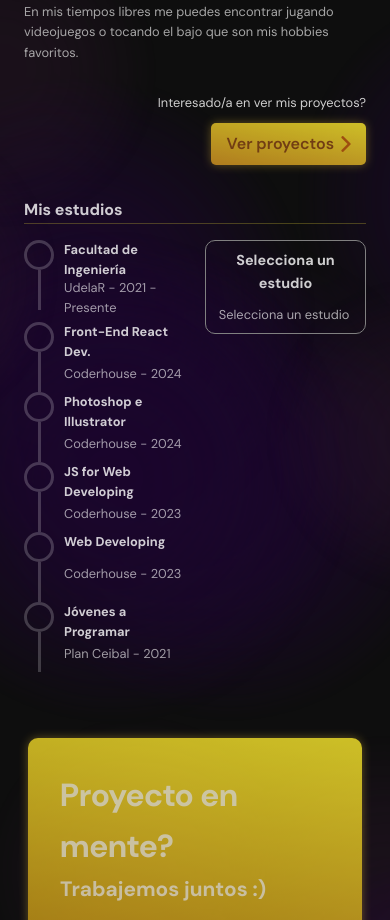
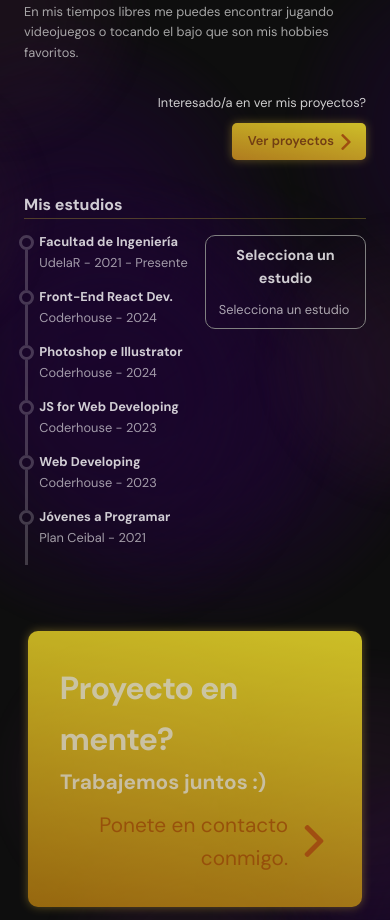
Before and after one commit to alandmmzz/Portfolio, a React (Vite) app in the folder my-portfolio/: page / in a window 390 px wide. Shown: the part 1248-2168 px from the top of the page. Built offline with nearby package versions, Linux system fonts and the light colour scheme.

Commit message:
responsive all page except hero and studies

```diff
--- a/my-portfolio/src/components/Contact/Contact.css
+++ b/my-portfolio/src/components/Contact/Contact.css
@@ -65,5 +65,9 @@
     }
     .contenedor:hover {
         transform: translateX(10px);
+        @media screen and (max-width: 700px) {
+            transform: none;
+
+        }
     }
 }
--- a/my-portfolio/src/components/NavBar/NavBar.css
+++ b/my-portfolio/src/components/NavBar/NavBar.css
@@ -38,6 +38,10 @@ header {
         font-size: 24px;
         color: #ffffff9c;
         transition: 0.4s;
+        @media screen and (max-width: 900px) {
+            font-size: 20px;
+
+        }
         &:hover {
             color: #ffffff;
         }
--- a/my-portfolio/src/components/Projects/Projects.css
+++ b/my-portfolio/src/components/Projects/Projects.css
@@ -1,5 +1,8 @@
 #proyectos {
     padding-top: 100px;
+    @media screen and (max-width: 800px) {
+        padding-top: 65px;
+    }
 }
 
 .grid-proyectos {
@@ -57,11 +60,19 @@
                     justify-content: center;
                     align-content: center;
                     flex-wrap: wrap;
-
                     img {
                         justify-self: center;
                         width: 32px;
                         height: 32px;
+                    }
+                    @media screen and (max-width: 600px) {
+                        border-radius: 5px;
+                        width: 30px;
+                        height: 30px;
+                            img {
+                                width: 16px;
+                                height: 16px;
+                        }
                     }
                 }
             }
@@ -78,6 +89,7 @@
         overflow-x: scroll;
         @media screen and (max-width: 600px) {
             height: auto;
+            padding: 0px;
         }
         .proyecto-image {
             border-radius: 10px;
--- a/my-portfolio/src/components/Services/Services.css
+++ b/my-portfolio/src/components/Services/Services.css
@@ -1,5 +1,8 @@
 #services {
     padding-top: 100px;
+    @media screen and (max-width: 800px) {
+        padding-top: 65px;
+    }
     .contenedor {
         display: flex;
         flex-wrap: wrap;
@@ -10,6 +13,7 @@
         }
         h2 {
             width: 100%;
+            margin-bottom: 6px;
         }
         .service-card {
             position: relative;
--- a/my-portfolio/src/components/Studies_Timeline/Studies_Timeline.css
+++ b/my-portfolio/src/components/Studies_Timeline/Studies_Timeline.css
@@ -34,12 +34,25 @@
                     @media screen and (max-width: 700px) {
                         grid-template-columns: 30px auto;
                     }
+                    @media screen and (max-width: 500px) {
+                        grid-template-columns: 10px auto;
+                        gap: 0 8px;
+                        h4 {
+                            position: relative;
+                            top: -3px;
+                            text-wrap: nowrap;
+                        }
+                    }
                     p {
                         position: relative;
                         top: -20px;
                         opacity: 0.6;
                         @media screen and (max-width: 700px) {
                             top: -3px;
+                        }
+                        @media screen and (max-width: 500px) {
+                            top: -9px;
+                            text-wrap: nowrap;
                         }
                     }
 
@@ -54,6 +67,10 @@
                         @media screen and (max-width: 700px) {
                             width: 30px;
                             height: 30px;
+                        }
+                        @media screen and (max-width: 500px) {
+                            width: 15px;
+                            height: 15px;
                         }
                     }
 
@@ -73,6 +90,9 @@
                         @media screen and (max-width: 700px) {
                             top: 27px;
                         }
+                        @media screen and (max-width: 500px) {
+                            top: 12px;
+                        }
                     }
 
                     ul.studies-details-list {
@@ -82,6 +102,9 @@
                             p {
                                 top: 0px;
                                 opacity: 0.9;
+                                @media screen and (max-width: 500px) {
+                                    top: -5px;
+                                }
                             }
 
                             div.study-circle {
@@ -94,6 +117,10 @@
                                     width: 15px;
                                     height: 15px;
                                 }
+                                @media screen and (max-width: 500px) {
+                                    width: 10px;
+                                    height: 10px;
+                                }
                             }
 
                             div.study-circle::after {
@@ -101,6 +128,9 @@
                                 height: 20px;
                                 @media screen and (max-width: 700px) {
                                     top: 12px;
+                                }
+                                @media screen and (max-width: 500px) {
+                                    top: 7px;
                                 }
                             }
                         }
--- a/my-portfolio/src/components/WorkProcess/WorkProcess.css
+++ b/my-portfolio/src/components/WorkProcess/WorkProcess.css
@@ -4,12 +4,12 @@
         flex-wrap: wrap;
         justify-content: space-around;
         gap: 20px;
-        @media screen and (max-width: 600px) {
+        @media (max-width: 800px) {
             gap: 10px;
         }
         h2 {
             width: 100%;
-            margin-bottom: 20px;
+            margin-bottom: 6px;
         }
         .proccess-card {
             position: relative;
--- a/my-portfolio/src/index.css
+++ b/my-portfolio/src/index.css
@@ -135,7 +135,7 @@ body::-webkit-scrollbar-thumb {
 
 section {
   padding: 3rem 1rem;
-  @media screen and (max-width: 600px) {
+  @media screen and (max-width: 800px) {
     padding: 1rem 1rem;
   }
 }
--- a/my-portfolio/src/pages/Contact/ContactContainer.css
+++ b/my-portfolio/src/pages/Contact/ContactContainer.css
@@ -3,6 +3,9 @@
     min-height: calc(100vh - 80px);
     padding-top: 100px;
     padding: 100px 1rem;
+    @media screen and (max-width: 800px) {
+        padding-top: 65px;
+    }
 }
 
 
@@ -72,7 +75,6 @@ input:focus, textarea:focus {
     color: #6e4f14;
     padding: 10px 2rem 10px 1rem;
     border-radius: 6px;
-    font-size: medium;
     font-weight: 600;
     background: linear-gradient(10deg, rgb(216, 152, 34) 0%, rgba(253, 236, 45, 1) 100%);
     filter: drop-shadow(0 0 5px #ffd23e6c);
```
